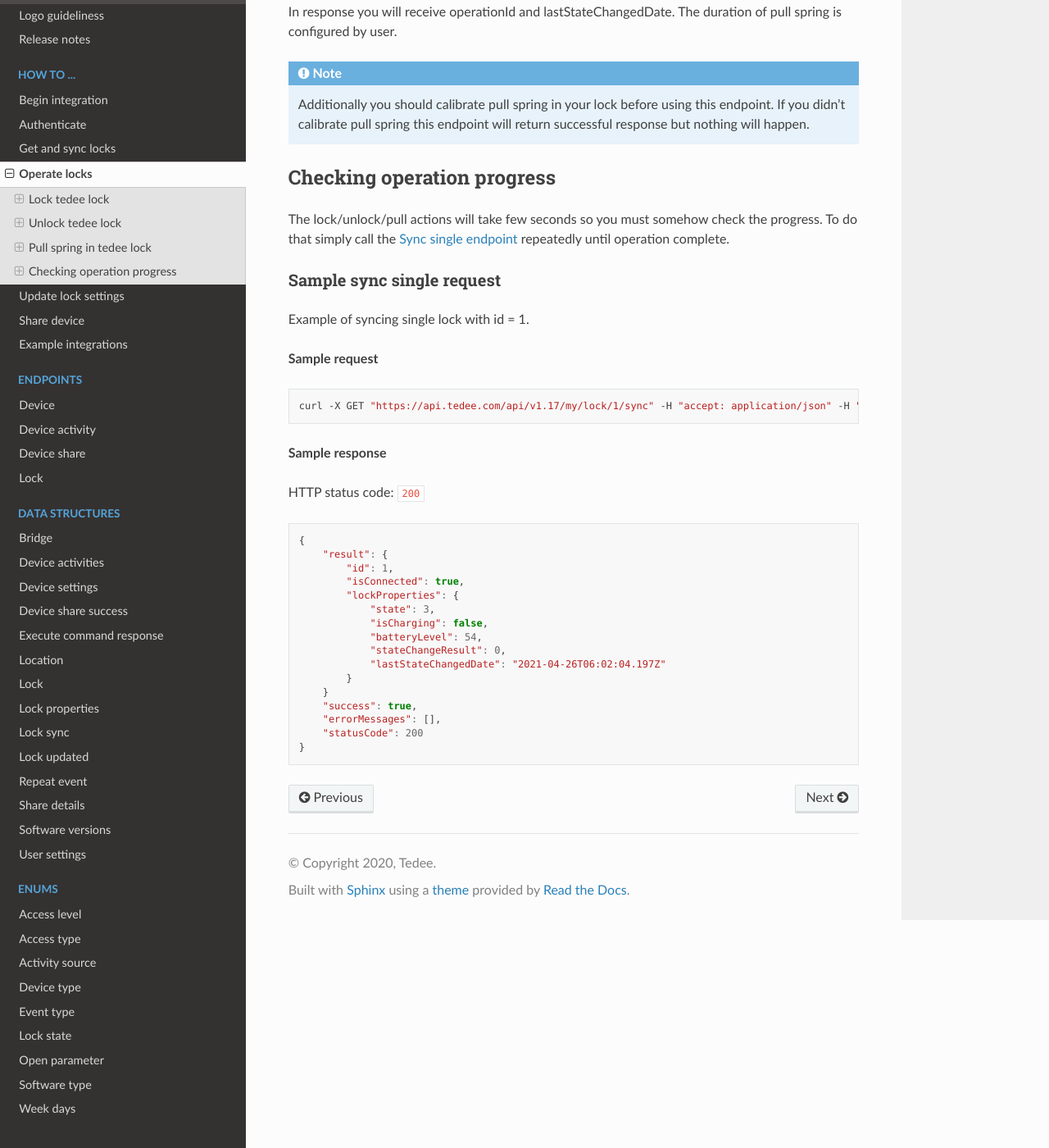
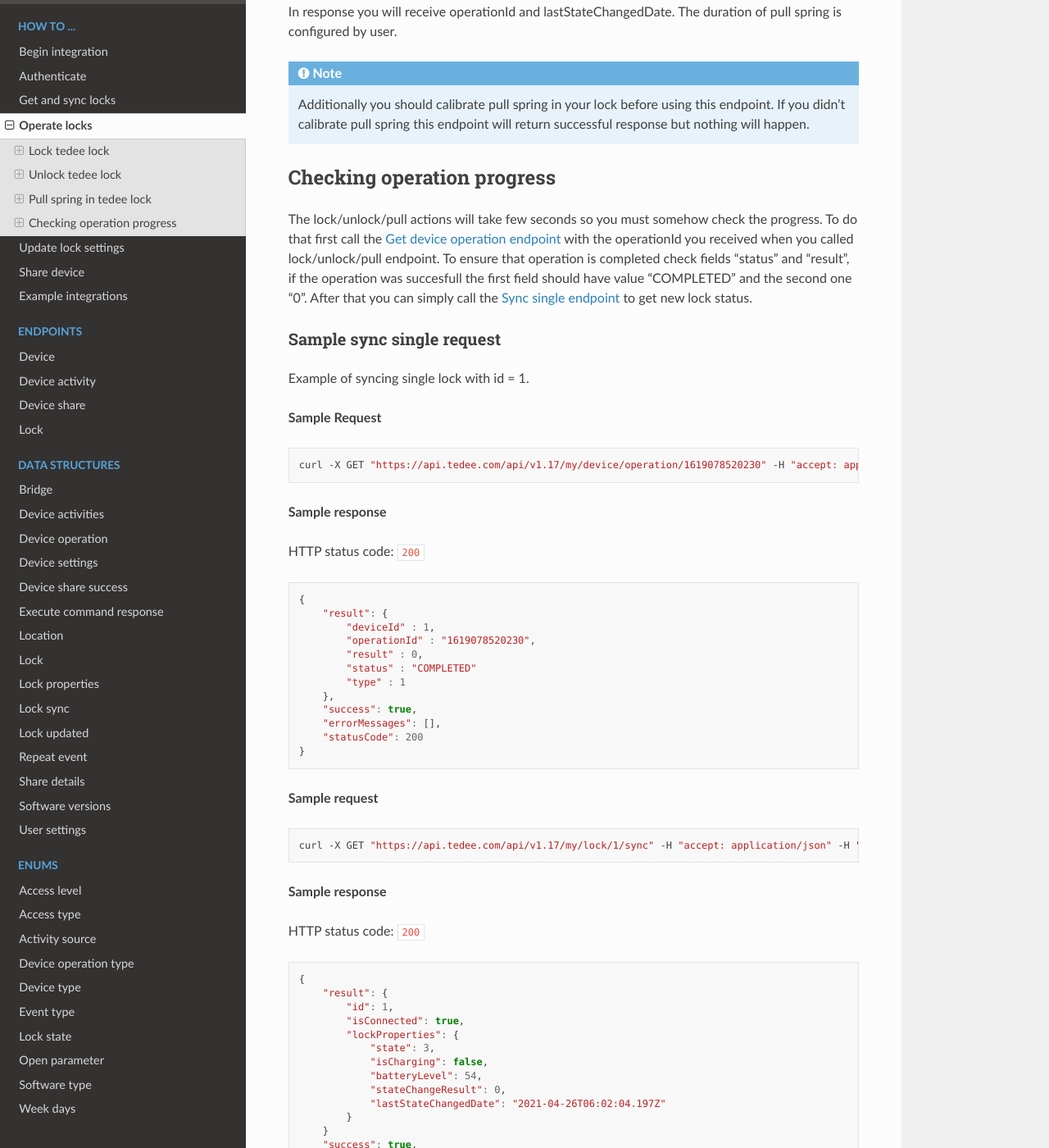
Before and after one commit to tedee-com/tedee-api-doc, a Sphinx documentation site: the page built from docs/source/howtos/operate-locks.rst, in a window 1280 px wide and 1400 px high, scrolled down 2806 px. Shown: the whole window at 82% size. Built offline with Sphinx 7.4.7 and the Read the Docs theme 2.0.0, drawn with Linux system fonts in a browser that asks for light colours.

Commit message:
Added device operation endpoint and updated howto (#67)
* Added device operation endpoint and updated howto

* Code review fixes

Co-authored-by: Łukasz Kaczmarski <lukasz.kaczmarski@iteo.com.pl>

```diff
--- a/docs/source/endpoints/device/index.rst
+++ b/docs/source/endpoints/device/index.rst
@@ -8,7 +8,9 @@ Endpoints used for listing devices.
    :hidden:
 
    Get all with details <get-all-with-details>
+   Get device operation <get-device-operation>
 
 **Operations**
 
 - `Get all with details <get-all-with-details.html>`_
+- `Get device operation <get-device-operation.html>`_
--- a/docs/source/howtos/operate-locks.rst
+++ b/docs/source/howtos/operate-locks.rst
@@ -115,12 +115,39 @@ In response you will receive operationId and lastStateChangedDate. The duration
 Checking operation progress
 ---------------------------
 
-The lock/unlock/pull actions will take few seconds so you must somehow check the progress. To do that simply call the :doc:`Sync single endpoint <../endpoints/lock/sync-single>` repeatedly until operation complete.
+The lock/unlock/pull actions will take few seconds so you must somehow check the progress. To do that first call the :doc:`Get device operation endpoint <../endpoints/device/get-device-operation>`
+with the operationId you received when you called lock/unlock/pull endpoint. To ensure that operation is completed check fields "status" and "result",
+if the operation was succesfull the first field should have value "COMPLETED" and the second one "0". After that you can simply call the :doc:`Sync single endpoint <../endpoints/lock/sync-single>` to get new lock status.
 
 Sample sync single request
 ^^^^^^^^^^^^^^^^^^^^^^^^^^
 
 Example of syncing single lock with id = 1.
+
+**Sample Request**
+
+.. code-block:: sh
+
+    curl -X GET "|apiUrl|/api/|apiVersion|/my/device/operation/1619078520230" -H "accept: application/json" -H "Authorization: Bearer <<access token>>"
+
+**Sample response**
+
+HTTP status code: ``200``
+
+.. code-block:: js
+
+    {
+        "result": {
+            "deviceId" : 1,
+            "operationId" : "1619078520230",
+            "result" : 0,
+            "status" : "COMPLETED"
+            "type" : 1
+        },
+        "success": true,
+        "errorMessages": [],
+        "statusCode": 200
+    }
 
 **Sample request**
 
--- a/docs/source/index.rst
+++ b/docs/source/index.rst
@@ -47,6 +47,7 @@ Tedee API documentation
 
    Bridge <datastructures/bridge>
    Device activities <datastructures/device-activity>
+   Device operation <datastructures/device-operation>
    Device settings <datastructures/device-settings>
    Device share success <datastructures/device-share-success>
    Execute command response <datastructures/execute-command>
@@ -68,6 +69,7 @@ Tedee API documentation
    Access level <enums/access-level>
    Access type <enums/access-type>
    Activity source <enums/activity-source>
+   Device operation type <enums/device-operation-type>
    Device type <enums/device-type>
    Event type <enums/event-type>
    Lock state <enums/lock-state>
```
Also changed, not shown: docs/source/datastructures/device-operation.rst (added, +16 -0 lines), docs/source/endpoints/device/get-device-operation.rst (added, +59 -0 lines), docs/source/enums/device-operation-type.rst (added, +14 -0 lines).
